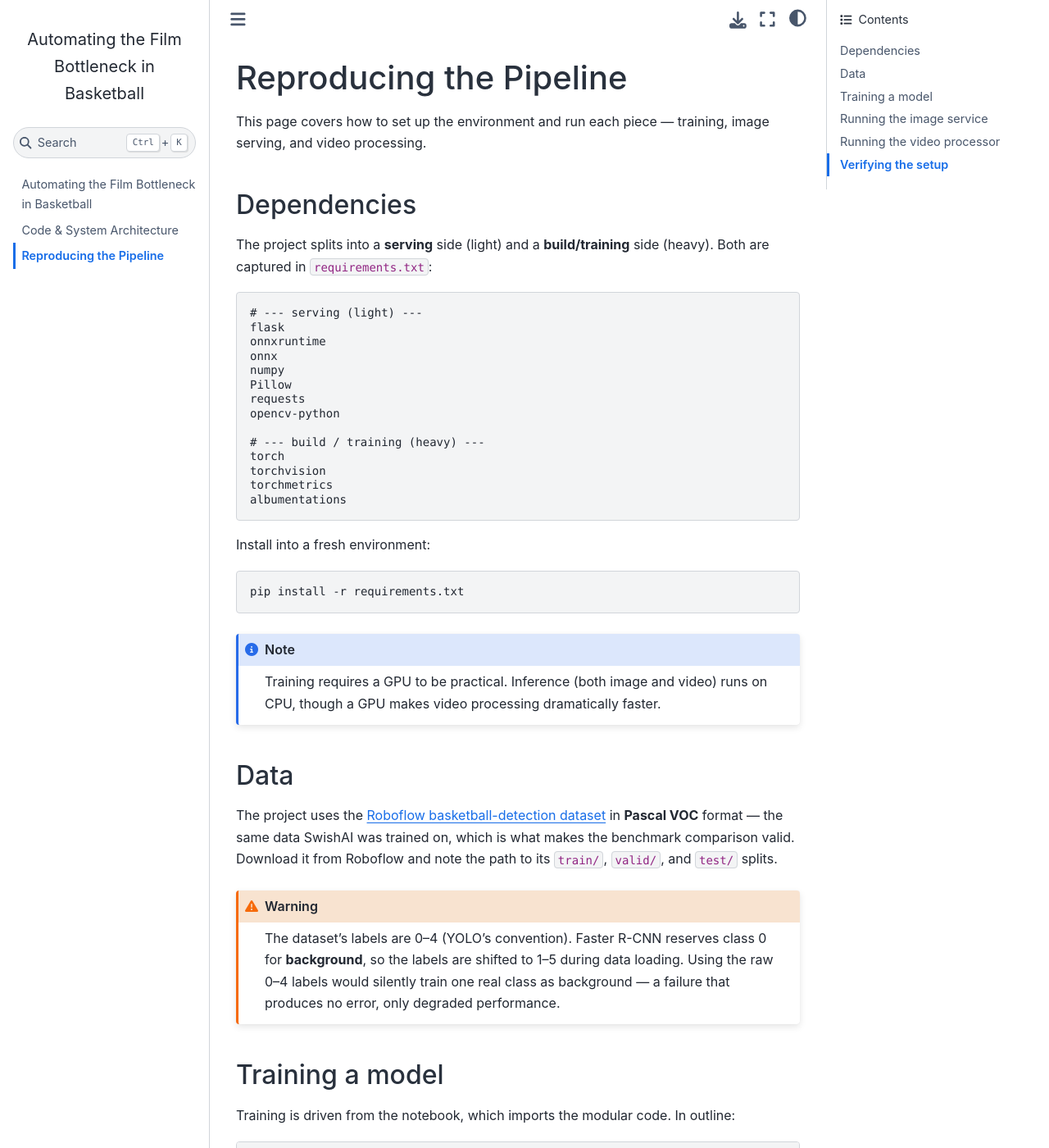
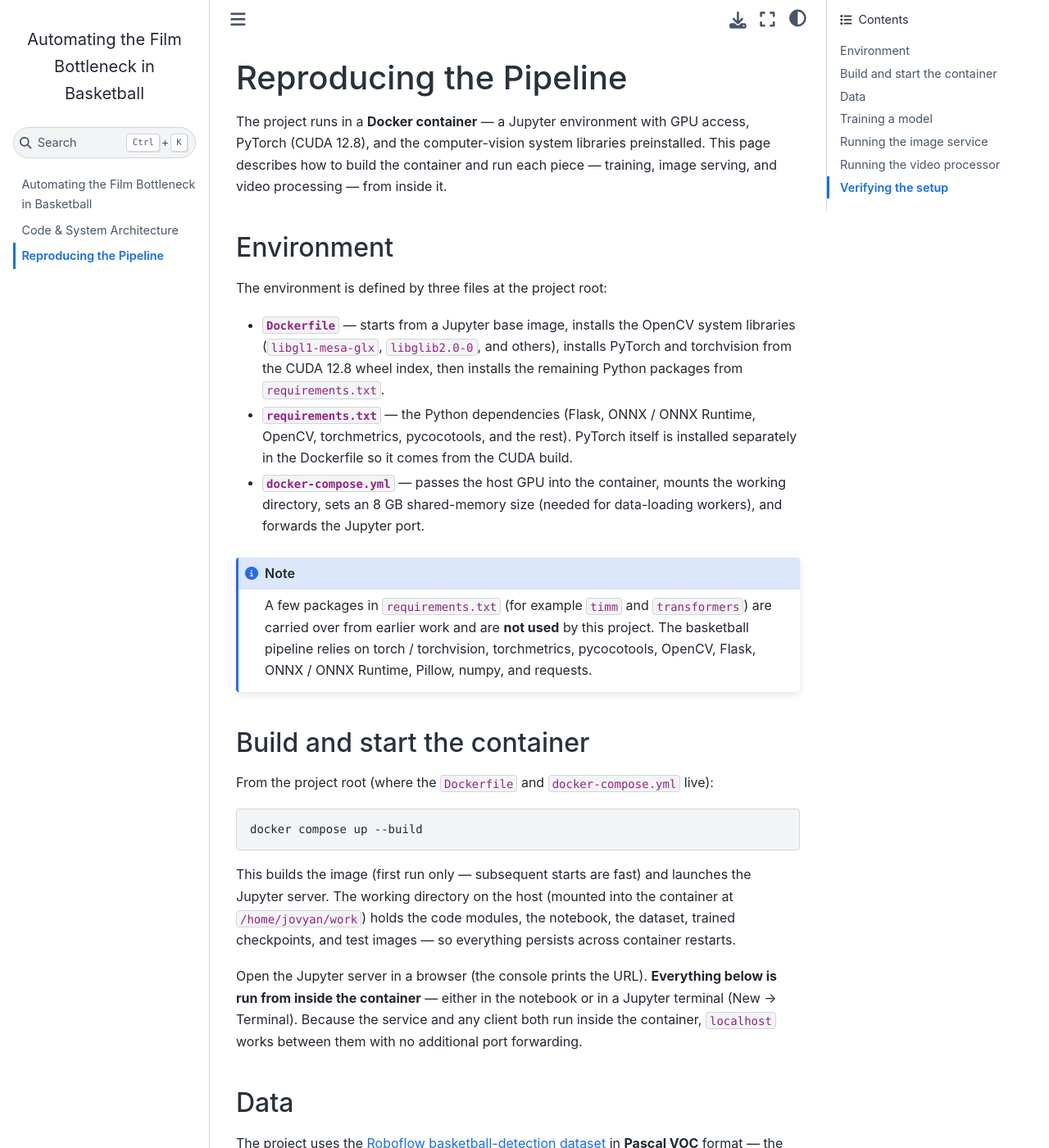
Before and after one commit to TheWall3535/basketball-detection-project, a Jupyter Book: the page built from docker_filesystem/book/reproduce.md, in a window 1280 px wide and 1400 px high. Shown: the whole window at 82% size. Built offline with Jupyter Book 1.0.4 settings and Sphinx 7.4.7 and the Sphinx Book theme 1.1.4, drawn with Linux system fonts in a browser that asks for light colours; pages that are not in the unit, such as notebooks, are missing from menus; some of the changed text lies outside the part shown.

Commit message:
updated reproduce

````diff
--- a/docker_filesystem/book/reproduce.md
+++ b/docker_filesystem/book/reproduce.md
@@ -1,41 +1,34 @@
 # Reproducing the Pipeline
 
-This page covers how to set up the environment and run each piece — training, image serving, and video processing.
+The project runs in a **Docker container** — a Jupyter environment with GPU access, PyTorch (CUDA 12.8), and the computer-vision system libraries preinstalled. This page describes how to build the container and run each piece — training, image serving, and video processing — from inside it.
 
-## Dependencies
+## Environment
 
-The project splits into a **serving** side (light) and a **build/training** side (heavy). Both are captured in `requirements.txt`:
+The environment is defined by three files at the project root:
 
-```text
-# --- serving (light) ---
-flask
-onnxruntime
-onnx
-numpy
-Pillow
-requests
-opencv-python
+- **`Dockerfile`** — starts from a Jupyter base image, installs the OpenCV system libraries (`libgl1-mesa-glx`, `libglib2.0-0`, and others), installs PyTorch and torchvision from the CUDA 12.8 wheel index, then installs the remaining Python packages from `requirements.txt`.
+- **`requirements.txt`** — the Python dependencies (Flask, ONNX / ONNX Runtime, OpenCV, torchmetrics, pycocotools, and the rest). PyTorch itself is installed separately in the Dockerfile so it comes from the CUDA build.
+- **`docker-compose.yml`** — passes the host GPU into the container, mounts the working directory, sets an 8 GB shared-memory size (needed for data-loading workers), and forwards the Jupyter port.
 
-# --- build / training (heavy) ---
-torch
-torchvision
-torchmetrics
-albumentations
+```{note}
+A few packages in `requirements.txt` (for example `timm` and `transformers`) are carried over from earlier work and are **not used** by this project. The basketball pipeline relies on torch / torchvision, torchmetrics, pycocotools, OpenCV, Flask, ONNX / ONNX Runtime, Pillow, numpy, and requests.
 ```
 
-Install into a fresh environment:
+## Build and start the container
+
+From the project root (where the `Dockerfile` and `docker-compose.yml` live):
 
 ```bash
-pip install -r requirements.txt
+docker compose up --build
 ```
 
-```{note}
-Training requires a GPU to be practical. Inference (both image and video) runs on CPU, though a GPU makes video processing dramatically faster.
-```
+This builds the image (first run only — subsequent starts are fast) and launches the Jupyter server. The working directory on the host (mounted into the container at `/home/jovyan/work`) holds the code modules, the notebook, the dataset, trained checkpoints, and test images — so everything persists across container restarts.
+
+Open the Jupyter server in a browser (the console prints the URL). **Everything below is run from inside the container** — either in the notebook or in a Jupyter terminal (New → Terminal). Because the service and any client both run inside the container, `localhost` works between them with no additional port forwarding.
 
 ## Data
 
-The project uses the [Roboflow basketball-detection dataset](https://universe.roboflow.com/) in **Pascal VOC** format — the same data SwishAI was trained on, which is what makes the benchmark comparison valid. Download it from Roboflow and note the path to its `train/`, `valid/`, and `test/` splits.
+The project uses the [Roboflow basketball-detection dataset](https://universe.roboflow.com/) in **Pascal VOC** format — the same data SwishAI was trained on, which is what makes the benchmark comparison valid. Place its `train/`, `valid/`, and `test/` splits under the mounted working directory so they are visible inside the container.
 
 ```{warning}
 The dataset's labels are 0–4 (YOLO's convention). Faster R-CNN reserves class 0 for **background**, so the labels are shifted to 1–5 during data loading. Using the raw 0–4 labels would silently train one real class as background — a failure that produces no error, only degraded performance.
@@ -43,54 +36,80 @@
 
 ## Training a model
 
-Training is driven from the notebook, which imports the modular code. In outline:
+Training is driven end-to-end from **`basketball_training.ipynb`**, which imports
+the modular code from `src/`. Rather than duplicate it here, the notebook is the
+source of truth — it is included as its own chapter in this book. In outline, it:
 
-```python
-from utils import get_transforms, make_detection_loader
-from models_faster_rcnn import ModifiedFasterRCNN
-# ... plus the dataset class and the torchvision Faster R-CNN constructor
+1. **Defines the class mapping** (the five real classes at indices 1–5, with 0
+   reserved for background) and builds the three dataset splits, each constructed
+   with its own transforms via `get_transforms(is_train=...)`:
 
-# build the three splits, each with its own transforms
-train_ds = BasketballDataset(train_dir, CLASS_MAPPING, transforms=get_transforms(is_train=True))
-val_ds   = BasketballDataset(valid_dir, CLASS_MAPPING, transforms=get_transforms(is_train=False))
-test_ds  = BasketballDataset(test_dir,  CLASS_MAPPING, transforms=get_transforms(is_train=False))
+   ```python
+   from src.utils import BasketballDataset, get_transforms
+   from src.models import make_detection_loader, ModifiedFasterRCNN
 
-train_loader = make_detection_loader(train_ds, batch_size=4, shuffle=True)
-val_loader   = make_detection_loader(val_ds,   batch_size=4, shuffle=False)
-test_loader  = make_detection_loader(test_ds,  batch_size=4, shuffle=False)
+   train_dataset = BasketballDataset(train_path, CLASS_MAPPING, train_transforms)
+   valid_dataset = BasketballDataset(valid_path, CLASS_MAPPING, test_transforms)
+   test_dataset  = BasketballDataset(test_path,  CLASS_MAPPING, test_transforms)
 
-# construct the wrapper, replace the head for 6 classes (5 + background),
-# then train with mAP tracked periodically and disk checkpointing on
-model.replace_box_predictor(num_classes=6)
-model.training_loop(train_loader, val_loader, device,
-                    epochs=60, calculate_map_interval=5,
-                    checkpoint_path='basketball_best.pt', save_period=10)
+   train_loader = make_detection_loader(train_dataset, batch_size=4, shuffle=True)
+   val_loader   = make_detection_loader(valid_dataset, batch_size=4, shuffle=False)
+   test_loader  = make_detection_loader(test_dataset,  batch_size=4, shuffle=False)
+   ```
 
-# after training, select the best checkpoint by mAP and evaluate on test
-model.select_best_by_map(val_loader, device, checkpoint_path='basketball_final.pt')
-results = model.evaluate_detections(test_loader, device, return_full=True)
-```
+2. **Constructs the detector** — a torchvision Faster R-CNN with a ResNet-50 FPN
+   backbone, transfer-learned from COCO with the top three backbone stages
+   trainable — and wraps it in `ModifiedFasterRCNN`, then replaces the box
+   predictor for the six-class head:
 
-See the pipeline notebook for the complete, runnable version.
+   ```python
+   from torchvision.models.detection import fasterrcnn_resnet50_fpn
+
+   DETECTION_MODEL = fasterrcnn_resnet50_fpn(weights='DEFAULT',
+                                             trainable_backbone_layers=3)
+   experiment = ModifiedFasterRCNN(DETECTION_MODEL, optimizer=..., ...)
+   experiment.replace_box_predictor(num_classes=NUM_CLASSES)   # 5 + background
+   ```
+
+3. **Trains** with mAP tracked periodically (as a diagnostic, not the stopping
+   signal) and best-checkpoint-to-disk enabled, then **selects the best
+   checkpoint by mAP** and **evaluates on the held-out test set**:
+
+   ```python
+   experiment.training_loop(train_loader=train_loader, val_loader=val_loader,
+                            device=device, calculate_map_interval=5,
+                            checkpoint_path='basketball_best.pt', save_period=10)
+   experiment.select_best_by_map(val_loader, device)
+   results = experiment.evaluate_detections(test_loader, device, return_full=True)
+   ```
+
+The notebook runs this as two experiments — a first run, then a warm-started
+second run with more patience — and evaluates the final model on the test set.
+See the notebook chapter for the complete, runnable code. Training uses the
+container's GPU; inference runs comfortably on CPU.
 
 ## Running the image service
 
-Start the Flask service, pointing it at a trained checkpoint:
+From a Jupyter terminal inside the container, start the Flask service pointing at a trained checkpoint (use the name of the checkpoint saved after training):
 
 ```bash
 python detection_app.py --checkpoint basketball_final.pt --device cpu
 ```
 
-Then, from another terminal, send it an image:
+Then, from a second Jupyter terminal (also inside the container), send it an image:
 
 ```bash
 python detection_client.py shot.jpg               # prints JSON detections
 python detection_client.py shot.jpg --save out.png # also saves the annotated image
 ```
 
+```{note}
+The service listens on port 5000 inside the container. Because the client runs inside the container too, it reaches the service at `localhost:5000` directly. To call the service from the **host** instead, forward the port in `docker-compose.yml` (add `"5000:5000"` under `ports`) and rebuild.
+```
+
 ## Running the video processor
 
-Annotate a video from the command line:
+Annotate a video from a Jupyter terminal:
 
 ```bash
 python detection_video.py game.mp4 --checkpoint basketball_final.pt --output annotated.mp4
@@ -98,7 +117,7 @@
 
 Useful options:
 
-- `--device cuda` — run on GPU (much faster per frame).
+- `--device cuda` — run on the container's GPU (much faster per frame).
 - `--stride N` — run detection every *N*th frame (skipped frames reuse the last detections). Higher stride is faster but the ball's box lags during fast motion.
 - `--max-seconds S` — cap processing to the first *S* seconds (a safety valve for long clips).
 
````
